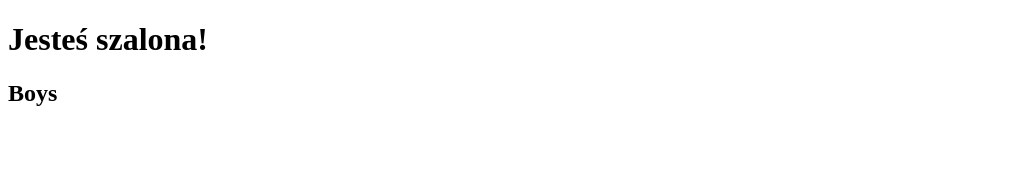
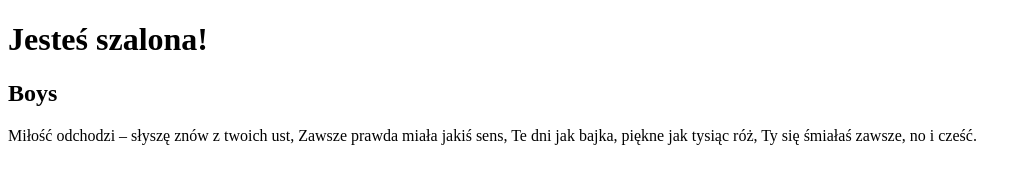
Before and after one commit to Mateusz-Kirmuc/kodilla_project_7_4, a plain HTML site: page index.html in a window 1280 px wide. Shown: the whole page, without its empty margins (0-1027 px from the left). Drawn offline with Linux system fonts and the light colour scheme.

Commit message:
Add song's first verse

```diff
--- a/index.html
+++ b/index.html
@@ -9,5 +9,11 @@
 <body>
   <h1>Jesteś szalona!</h1>
   <h2>Boys</h2>
+  <section>
+    Miłość odchodzi – słyszę znów z twoich ust,
+    Zawsze prawda miała jakiś sens,
+    Te dni jak bajka, piękne jak tysiąc róż,
+    Ty się śmiałaś zawsze, no i cześć.
+  </section>
 </body>
 </html>
```
